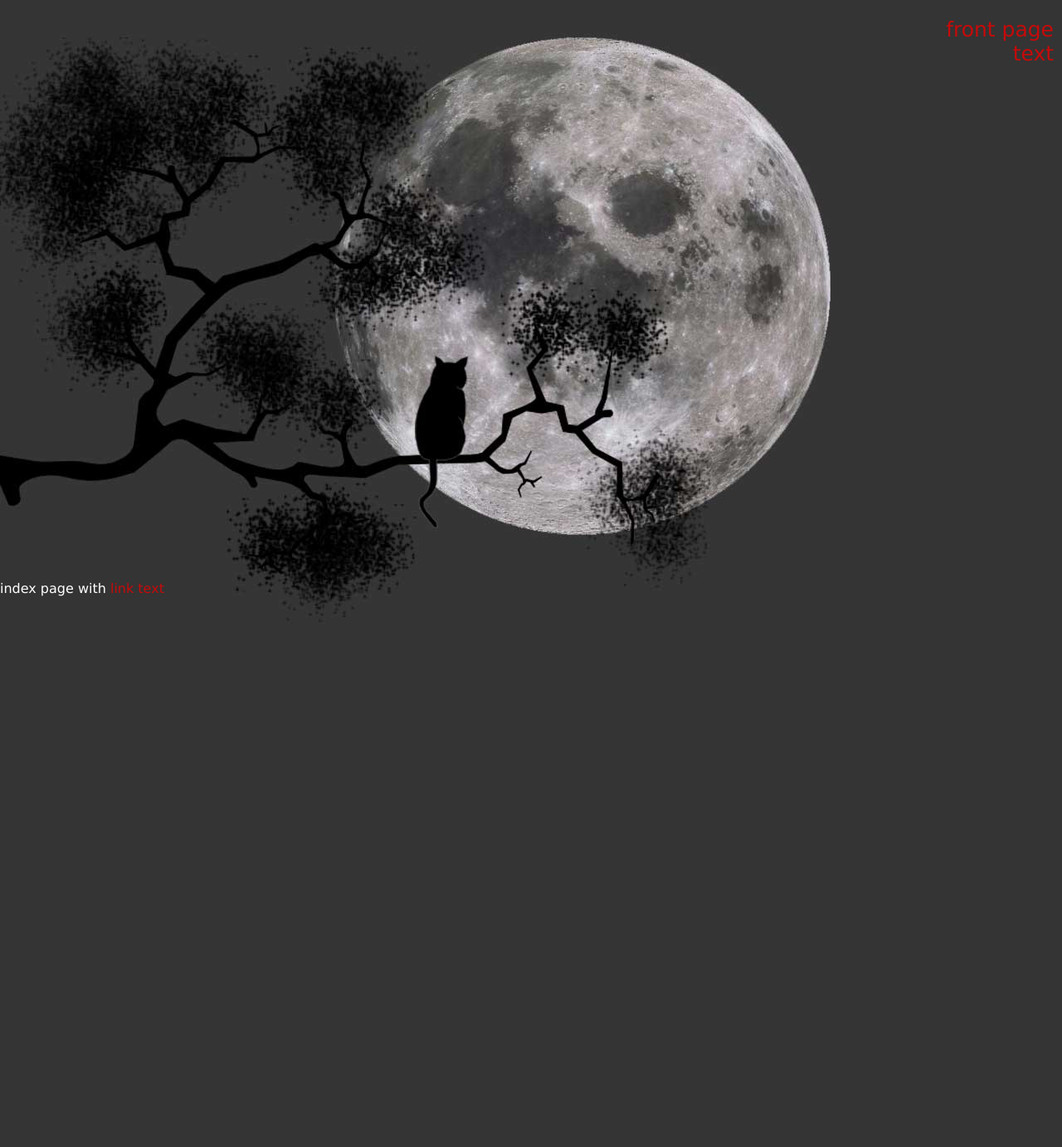
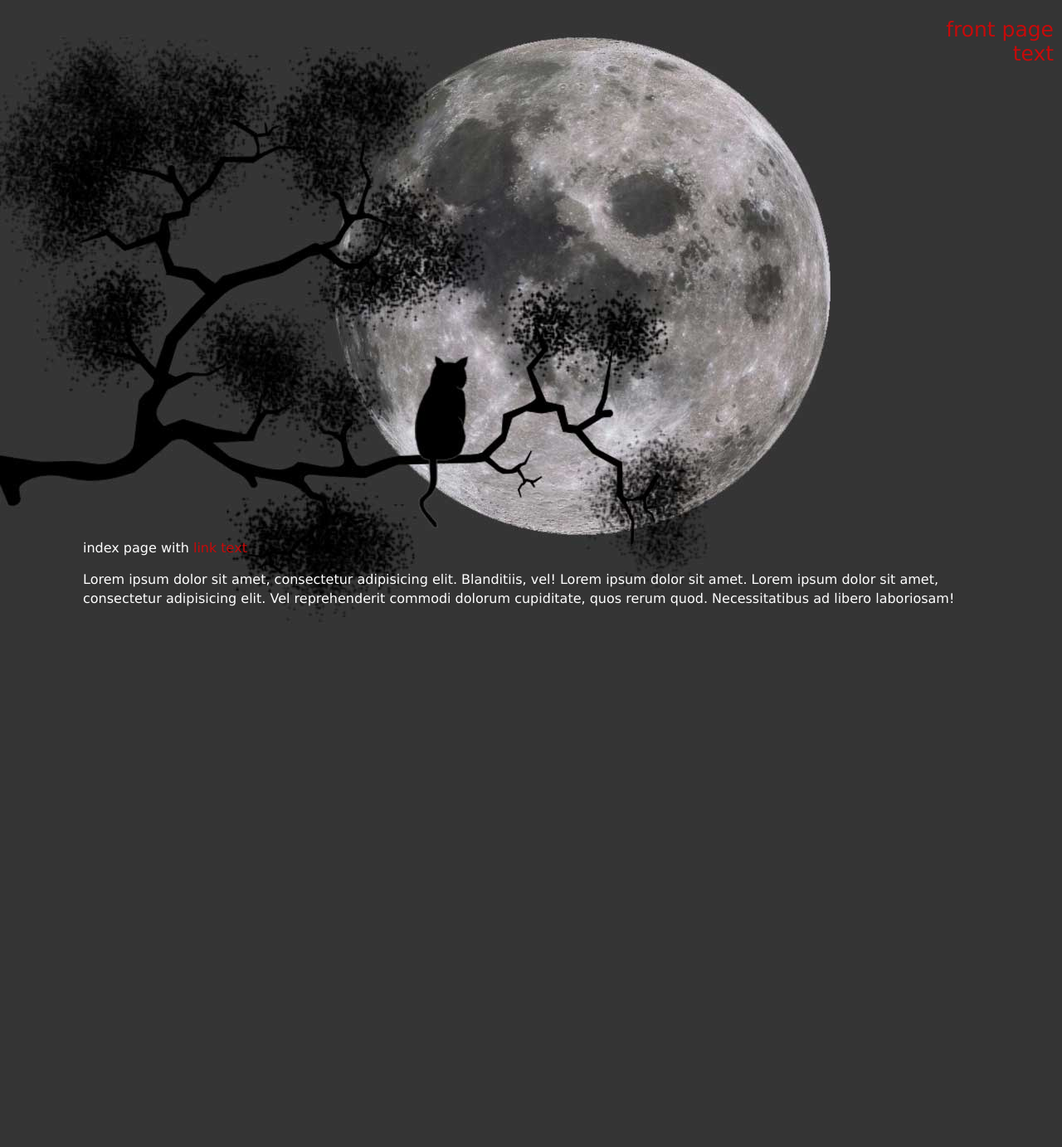
Before and after one commit to blackpawninja/blackpawninja.github.io-src, a Jekyll site: the page built from index.html, in a window 1280 px wide. Shown: the whole page at 83% size. Built offline with Jekyll 4.4.1, drawn with Linux system fonts in a browser that asks for light colours; before the commit the page ends 900 px from its top, so only the background shows below that.

Commit message:
view adjustment

```diff
--- a/_sass/_navigation.scss
+++ b/_sass/_navigation.scss
@@ -1,6 +1,10 @@
 @import "variable";
 
 .main-nav {
+  position: absolute;
+  top: 5px;
+  right: 10px;
+
   ul {
     list-style-type: none;
     padding-left: 10px;
@@ -11,16 +15,4 @@
     text-decoration: none;
     font-size: 25px;
   }
-
-  @media screen and (min-width: $screen-tablet-min) {
-    position: absolute;
-    top: 5px;
-    right: 10px;
-
-    a:hover {
-      //font-size: 28px;
-    }
-  }
-
-  @media screen and (max-width: $screen-phone-max) {}
 }
--- a/_sass/layout/_tree-moon.scss
+++ b/_sass/layout/_tree-moon.scss
@@ -2,22 +2,19 @@
 
 .tree-moon {
   color: white;
+  margin: 0;
+  background: #343434 url(/img/tree-moon.jpg) top left no-repeat;
 
-  @media screen and (max-width: 999px) {
+  .content {
+    margin: 650px 100px;
+    line-height: 1.4;
+  }
+
+  @media screen and (max-width: 700px) {
     background: #343434 url(/img/tree-moon_small.jpg) top center no-repeat;
-    background-size: cover;
 
     .content {
-      margin-top: 420px;
-    }
-  }
-
-  @media screen and (min-width: 1000px) {
-    margin: 0;
-    background: #343434 url(/img/tree-moon.jpg) top left no-repeat;
-
-    .content {
-      margin-top: 700px;
+      margin: 320px 20px;
     }
   }
 }
--- a/index.html
+++ b/index.html
@@ -4,3 +4,5 @@
 ---
 
 index page with <a href="/">link text</a>
+
+<p>Lorem ipsum dolor sit amet, consectetur adipisicing elit. Blanditiis, vel! Lorem ipsum dolor sit amet. Lorem ipsum dolor sit amet, consectetur adipisicing elit. Vel reprehenderit commodi dolorum cupiditate, quos rerum quod. Necessitatibus ad libero laboriosam!</p>
```
